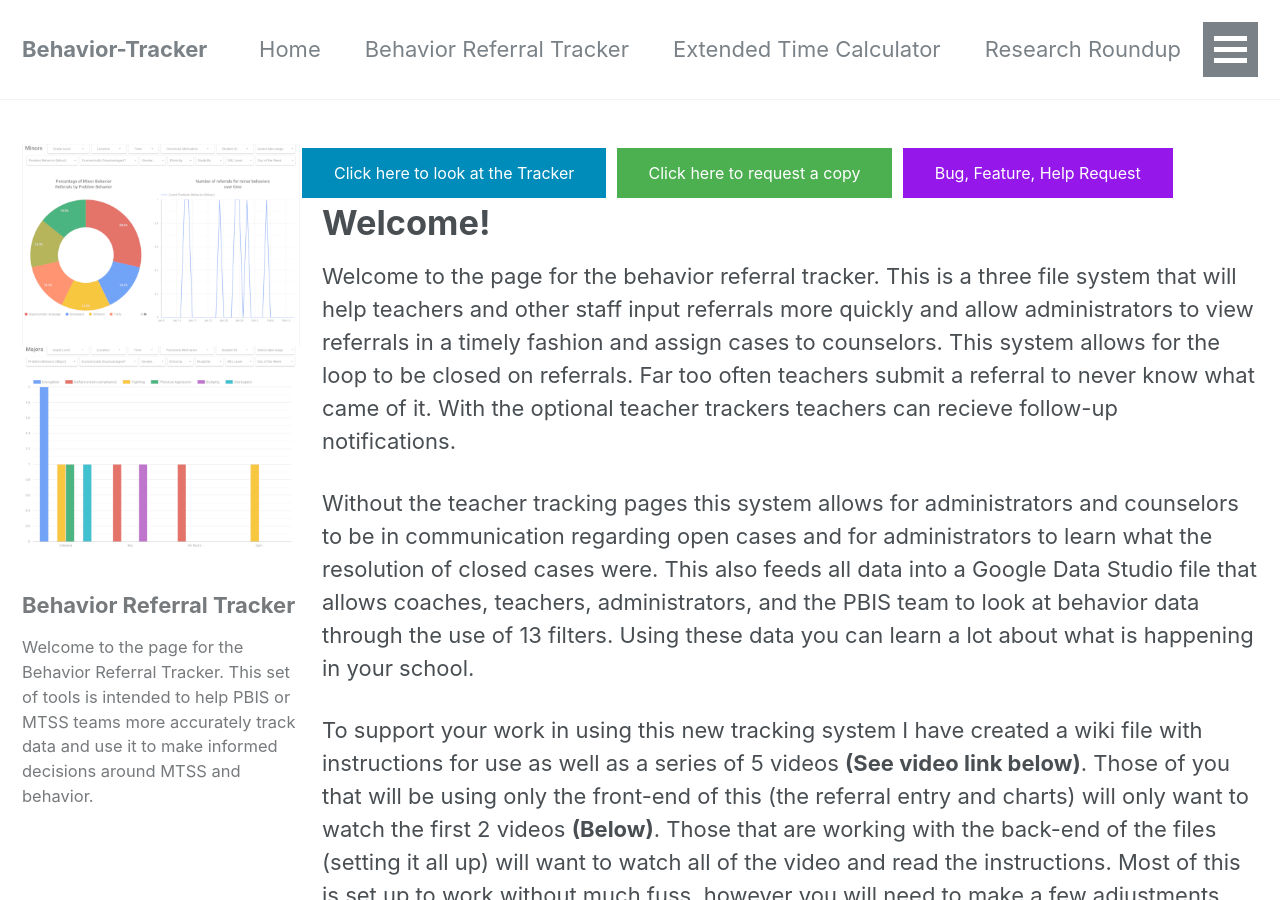
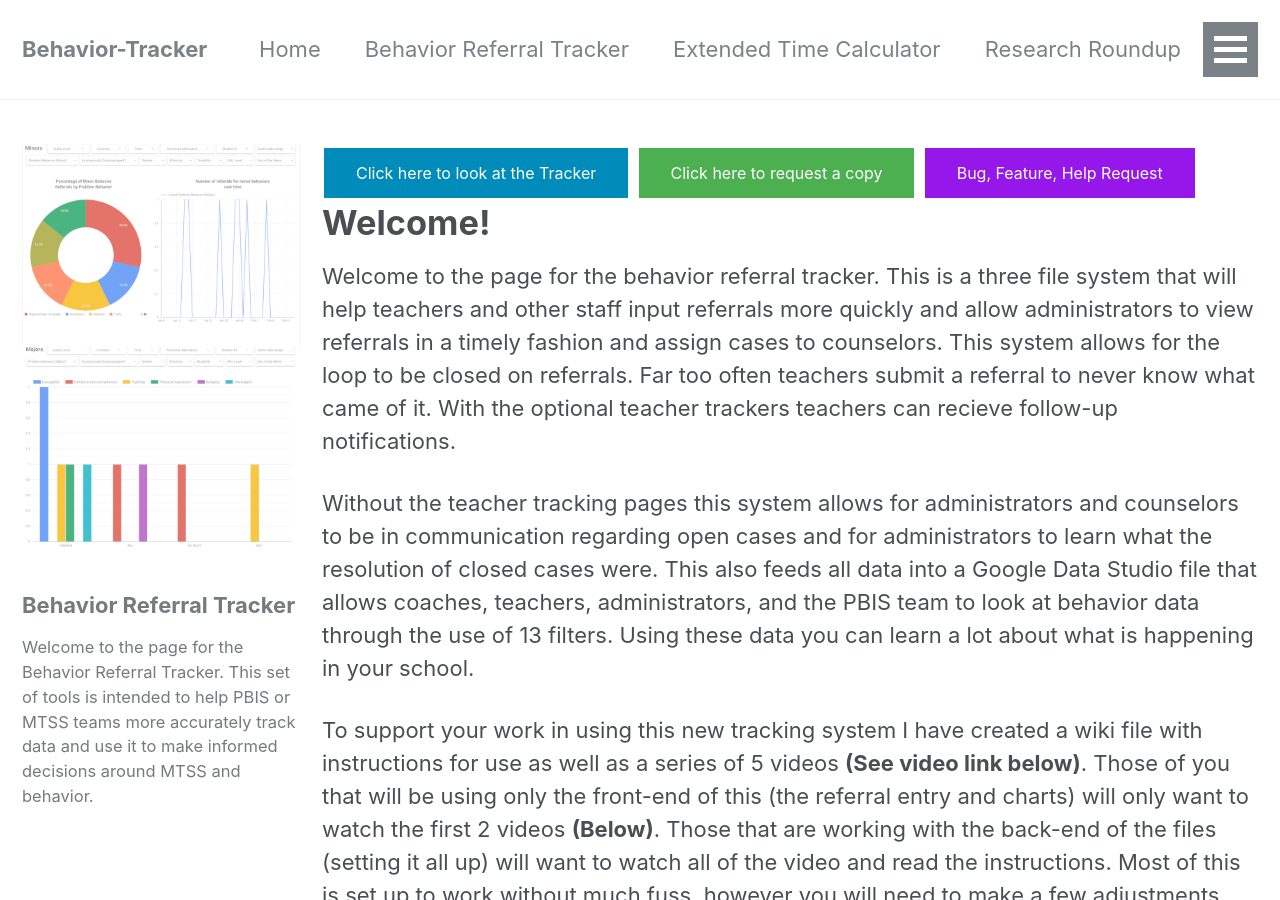
Before and after one commit to johnboniello/Behavior-Tracker, a Jekyll site: the page built from index.html, in a window 1280 px wide and 900 px high. Built offline with Jekyll 4.4.1, drawn with Linux system fonts in a browser that asks for light colours; nearby versions of some CDN libraries; comment, search, counter and statistics services are not loaded.

```diff
--- a/_includes/sidebar.html
+++ b/_includes/sidebar.html
@@ -20,12 +20,6 @@
     {% endif %}
   {% endif %}
   </div>
-  <div>
-<a href="https://drive.google.com/drive/folders/1GpqM-qnmys4JKYz4tr7nYtg79pUgctdk?usp=sharing" google drive folder>
-<button class="button button2">Click here to look at the Tracker</button></a>
-<a href="https://goo.gl/forms/bUgiImJWfT06GHoZ2" request form>
-<button class="button button">Click here to request a copy</button></a>
-<a href="https://docs.google.com/forms/d/e/1FAIpQLSd3zDyixSKGu9zYDvkgFPXSt9c73S2SRl-1tT_b0WQLrhoyZg/viewform?usp=sf_link" Bug, Feature, Help Request</a>
-<button class="button button7">Bug, Feature, Help Request</button></a>
-</div>
+
+
 {% endif %}
--- a/index.html
+++ b/index.html
@@ -31,6 +31,14 @@ sidebar:
 .button6 {background-color: #ff0000; /*Youtube red*/}
 .button7 {background-color: #9617ea; /*Purple*/}
 </style>
+<div>
+  <a href="https://drive.google.com/drive/folders/1GpqM-qnmys4JKYz4tr7nYtg79pUgctdk?usp=sharing" google drive folder>
+<button class="button button2">Click here to look at the Tracker</button></a>
+<a href="https://goo.gl/forms/bUgiImJWfT06GHoZ2" request form>
+<button class="button button">Click here to request a copy</button></a>
+<a href="https://docs.google.com/forms/d/e/1FAIpQLSd3zDyixSKGu9zYDvkgFPXSt9c73S2SRl-1tT_b0WQLrhoyZg/viewform?usp=sf_link" Bug, Feature, Help Request</a>
+<button class="button button7">Bug, Feature, Help Request</button></a>
+</div>
 <div>
 <h1>Welcome!</h1>
 <p>Welcome to the page for the behavior referral tracker. This is a three file system that will help teachers and other staff input referrals more quickly
```
